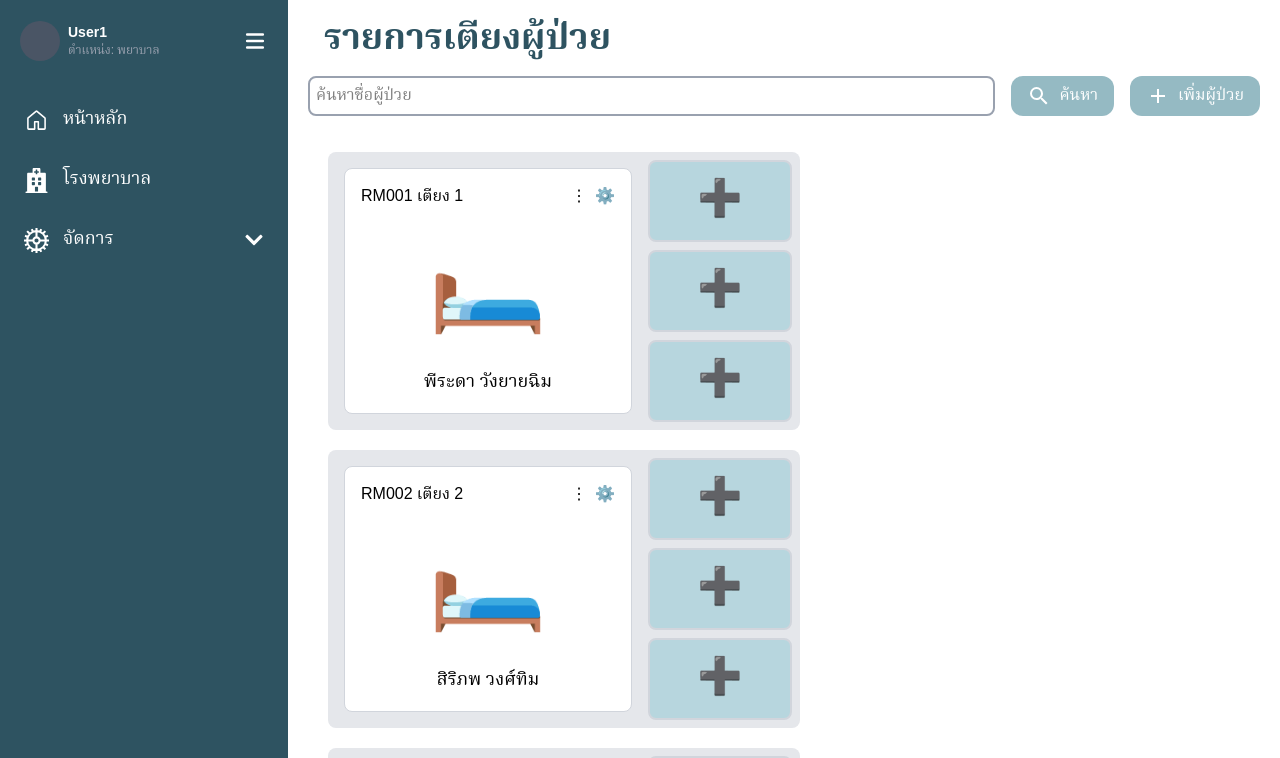
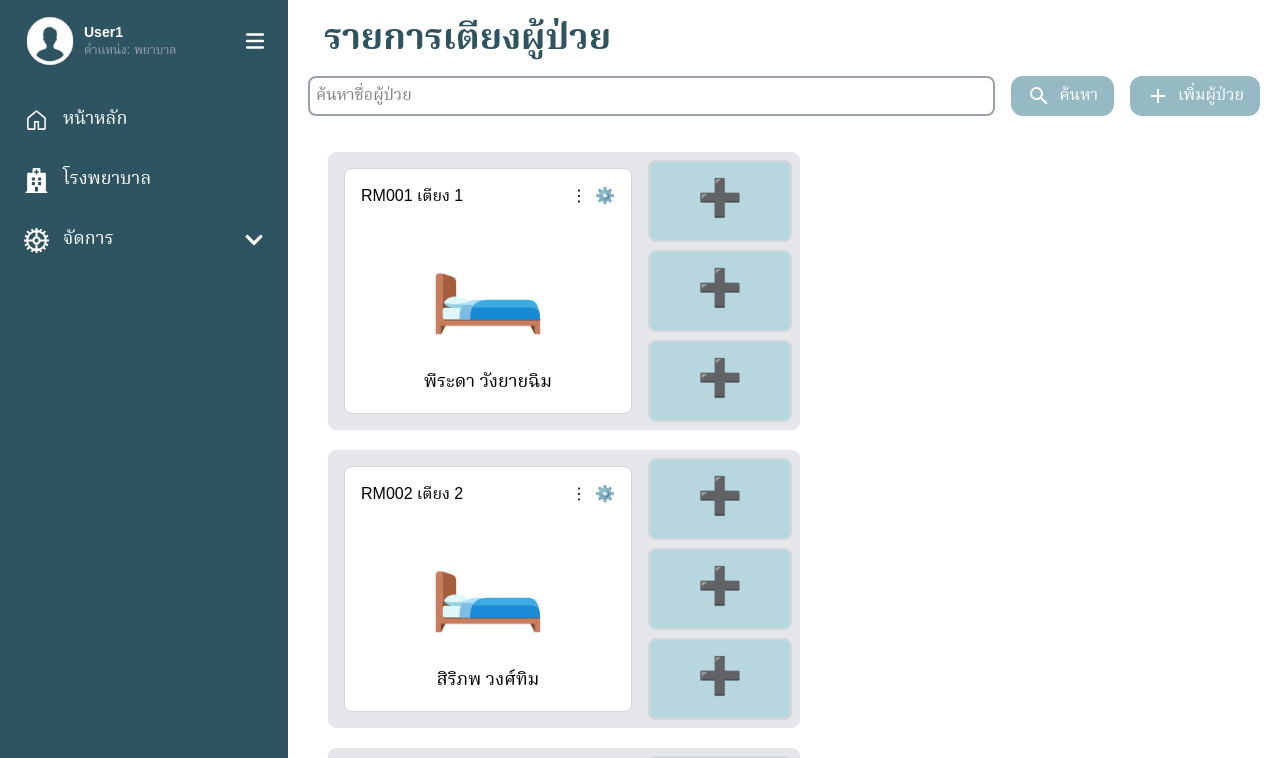
Before and after one commit to gortorrr/BedSensorFrontend, a React (Vite) app: page / in a window 1280 px wide. Shown: the top 758 px of the page. Built offline with nearby package versions, Linux system fonts and the light colour scheme.

Commit message:
change img user

```diff
--- a/src/pages/Navbar.tsx
+++ b/src/pages/Navbar.tsx
@@ -40,14 +40,23 @@ const [expanded, setExpanded] = useState(false);
     <div className={`flex flex-col  bg-[#2E5361] min-h-screen ${open ? "w-72" : "w-16"} duration-500 text-white px-4`}>
       <div className="py-4 px-1 flex justify-between items-center">
         {/* User Profile */}
-        <div className="flex items-center gap-2">
-          {open && <div className="w-10 h-10 bg-gray-600 rounded-full"></div>}
-          {open && (
-            <div>
-              <p className="text-sm font-semibold">User1</p>
-              <p className="text-xs text-gray-400">ตำแหน่ง: พยาบาล</p>
+        <div className="flex items-center gap-2 relative">
+        {open && (
+            <img
+            src="/src/assets/Male User.png"
+            alt=""
+            className="w-15 h-15 cursor-pointer absolute left-0"
+            />
+        )}
+        {open && (
+            <div className="ml-16"> {/* เพิ่ม margin ซ้ายเพื่อเลื่อนข้อความไปข้างหลังรูปภาพ */}
+            <p className="text-sm font-semibold">User1</p>
+            <div className="flex">
+                <p className="text-xs text-gray-400 pr-1">ตำแหน่ง:</p>
+                <p className="text-xs text-gray-400">พยาบาล</p>
             </div>
-          )}
+            </div>
+        )}
         </div>
 
         {/* Toggle Button */}
```
Also changed, not shown: src/assets/Male User.png (added).
